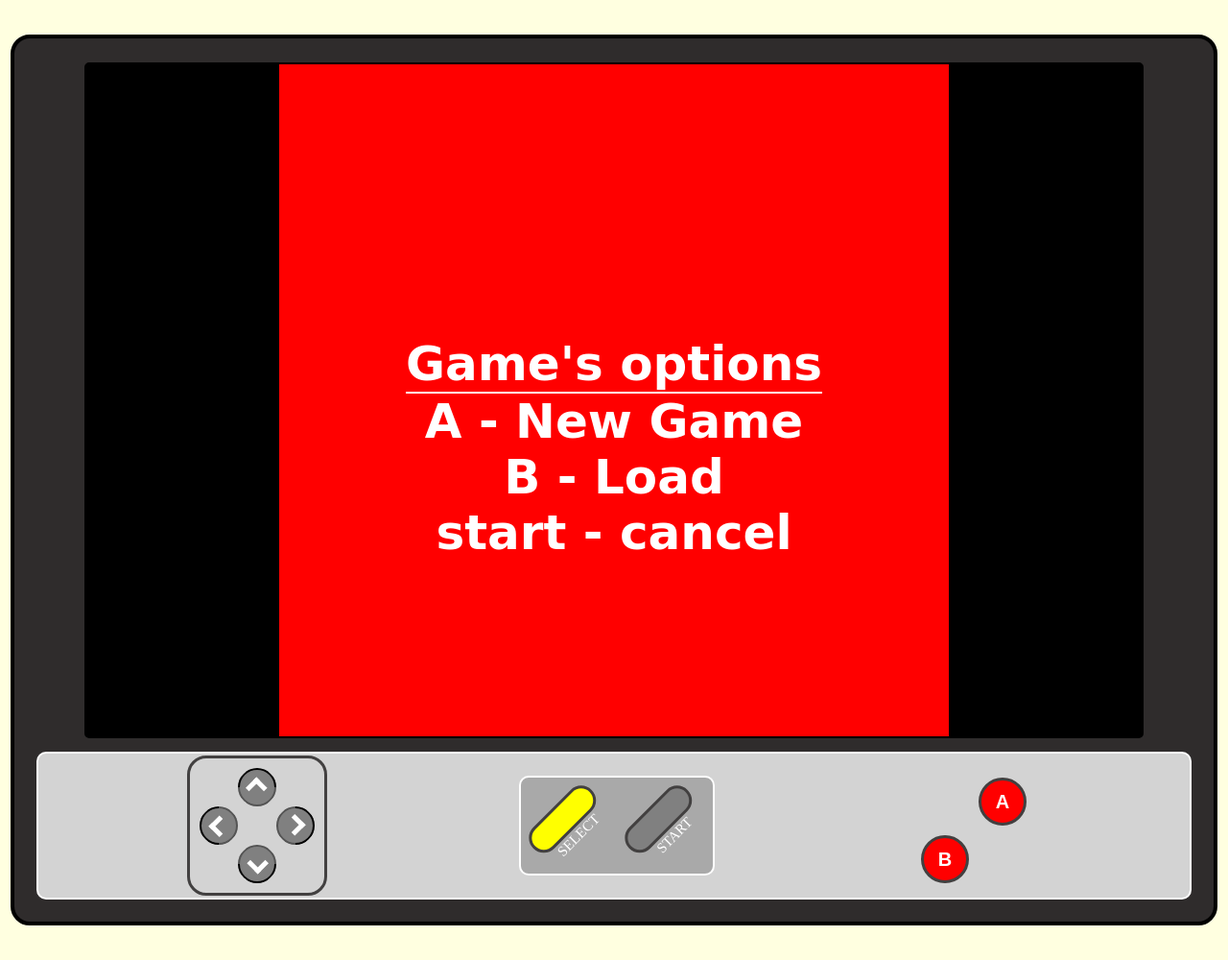
After one commit to LsHanaha/moviemon, a Django app: template rush00/moviemon/templates/options.html in a window 1280 px wide. The commit adds this page. Shown: the whole page at 96% size. Run offline with Django 4.2, Linux system fonts and the light colour scheme; the template is opened without the code that fills it: most values are stand-ins (such as "Sample title", 1, 10 or a date in 2020); some web fonts are replaced.

Commit message:
made options screen

```diff
--- a/rush00/moviemon/static/css/title_screen.css
+++ b/rush00/moviemon/static/css/title_screen.css
@@ -14,6 +14,12 @@
     font-size: 100px;
 }
 
+.options_title {
+    margin-top: 100px;
+    font-size: 50px;
+    border-bottom: 2px solid white;
+}
+
 .titlescreen_button_a {
     font-size: 50px;
 }
--- /dev/null
+++ b/rush00/moviemon/templates/options.html
@@ -0,0 +1,21 @@
+{% extends 'screen.html' %}
+
+
+{% block screen_content_main %}
+    <div class="screen_content_main">
+        <div class="titlescreen">
+            <div class="options_title">
+                Game's options
+            </div>
+            <div class="titlescreen_button_a">
+                {{ buttons.A.text | default:"A - New Game"}}
+            </div>
+            <div class="titlescreen_button_b">
+                {{ buttons.B.text|default:"B - Load"}}
+            </div>
+            <div class="titlescreen_button_b">
+                start - cancel
+            </div>
+        </div>
+    </div>
+{% endblock %}
--- a/rush00/moviemon/templates/titlescreen.html
+++ b/rush00/moviemon/templates/titlescreen.html
@@ -5,13 +5,13 @@
     <div class="screen_content_main">
         <div class="titlescreen">
             <div class="titlescreen_title game_font">
-                Moviemon
+                {{ page_name | default:"Moviemon" }}
             </div>
             <div class="titlescreen_button_a game_font">
-                A - New Game
+                {{ buttons.A.text | default:"A - New Game"}}
             </div>
             <div class="titlescreen_button_b game_font">
-                B - Load
+                {{ buttons.B.text | default:"B - Load"}}
             </div>
         </div>
     </div>
--- a/rush00/moviemon/urls.py
+++ b/rush00/moviemon/urls.py
@@ -10,8 +10,8 @@ urlpatterns = [
     path('battle/<int:moviemon_id>', views.battle, name='battle'),
     path('moviedex/<int:moviemon>', views.detail, name='detail'),
     path('moviedex/', views.moviedex, name='moviedex'),
-    path('options/save_game', views.save, name='save_game'),
-    path('options/load_game', views.load, name='load_game'),
+    path('options/save_game/', views.save, name='save_game'),
+    path('options/load_game/', views.load, name='load_game'),
     path('options/', views.option, name='options'),
     # path('', views.title_screen, name='index'),
 ]
```
Also changed, not shown: rush00/moviemon/views.py (+7 -2 lines), 1 other file.
